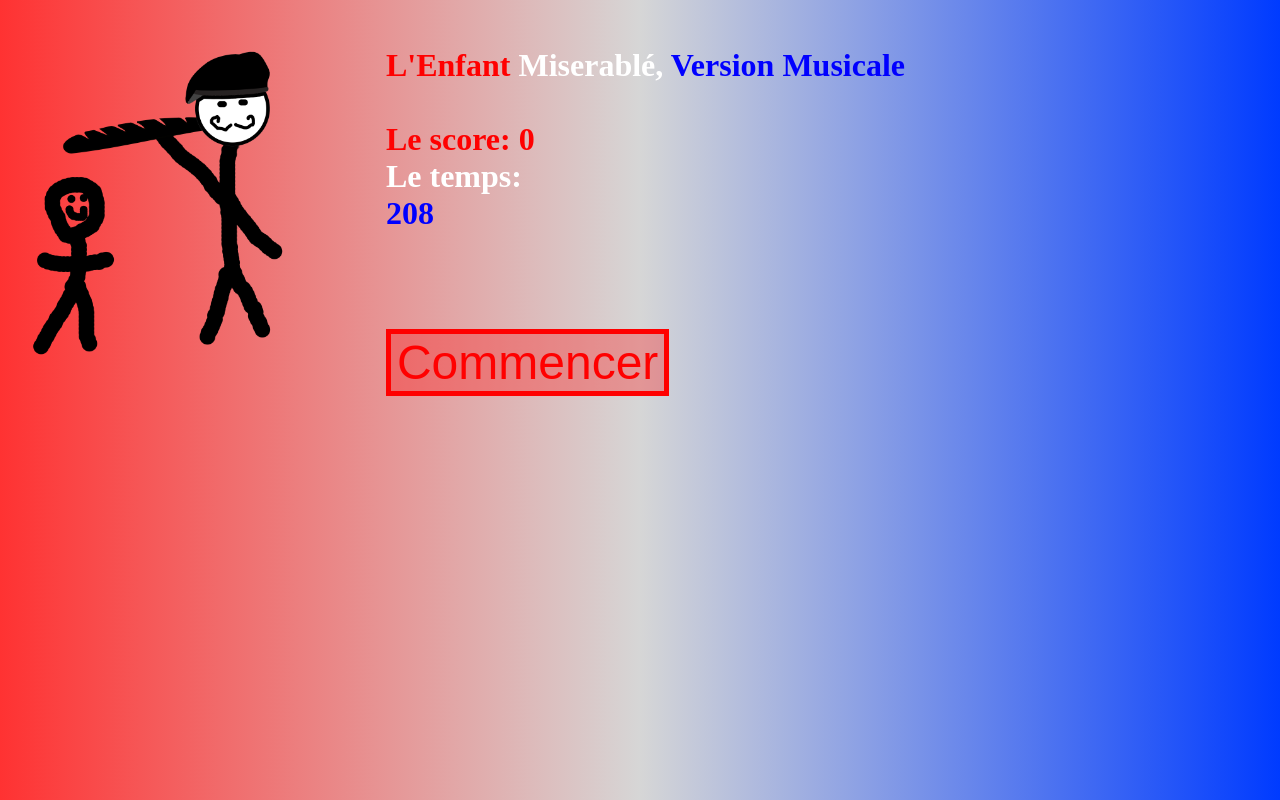
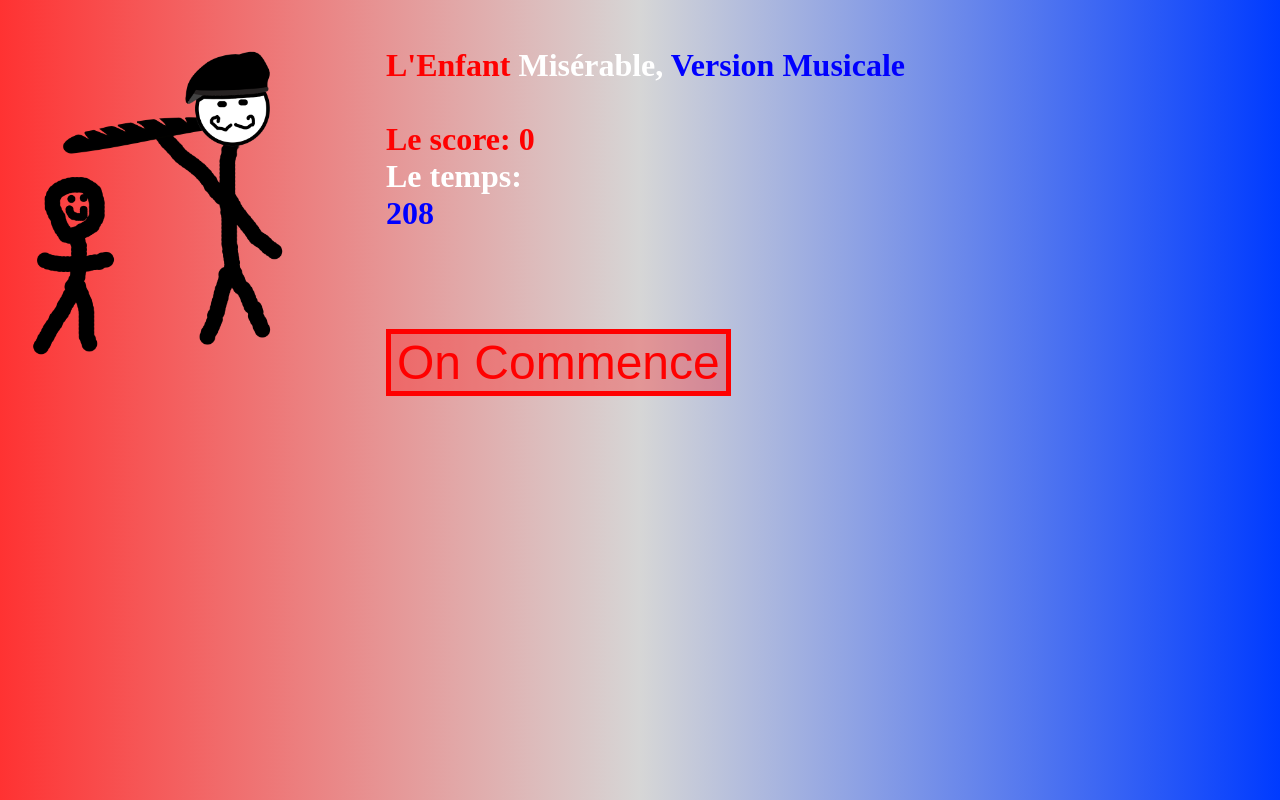
Before and after one commit to timceharris/timceharris.github.io, a plain HTML site: page le enfant miserablé/index.html in a window 1280 px wide. Drawn offline with Linux system fonts and the light colour scheme.

Commit message:
Update index.html

```diff
--- a/le enfant miserablé/index.html
+++ b/le enfant miserablé/index.html
@@ -15,11 +15,11 @@ THIS LICENCE DOES NOT GRANT YOU OWNERSHIP TO THIS FILE AND THE AUTHOR RESERVES T
 
 <body>
 <img src="hit%20the%20child%20with%20a%20hammer%201.png" id="hitter"><br/>
-<h1 id="thetitle"><red>L'Enfant</red><white> Miserablé, </white>
+<h1 id="thetitle"><red>L'Enfant</red><white> Misérable, </white>
 <blue>Version Musicale</blue><br/><br/><red>
 Le score: <score id="score">0</score></red><br/><white>
 Le temps: </white><br/><blue><timer id="timer">208</timer></blue></h1>
-<button class="boxed" onclick="delayofthething(), timer(), playmusic()" id="start"><font size=20>Commencer</font></button><button class="boxed" id="button" onclick="change()"><font size=20>frappé lui</font></button><button class="boxed" id="button2" onclick="change()"><font size=20>frappé lui</font></button><button class="boxed" id="button3" onclick="change()"><font size=20>frappé lui</font></button>
+<button class="boxed" onclick="delayofthething(), timer(), playmusic()" id="start"><font size=20>On Commence</font></button><button class="boxed" id="button" onclick="change()"><font size=20>frappé lui</font></button><button class="boxed" id="button2" onclick="change()"><font size=20>frappé lui</font></button><button class="boxed" id="button3" onclick="change()"><font size=20>frappé lui</font></button>
 
 <script>
 
```
